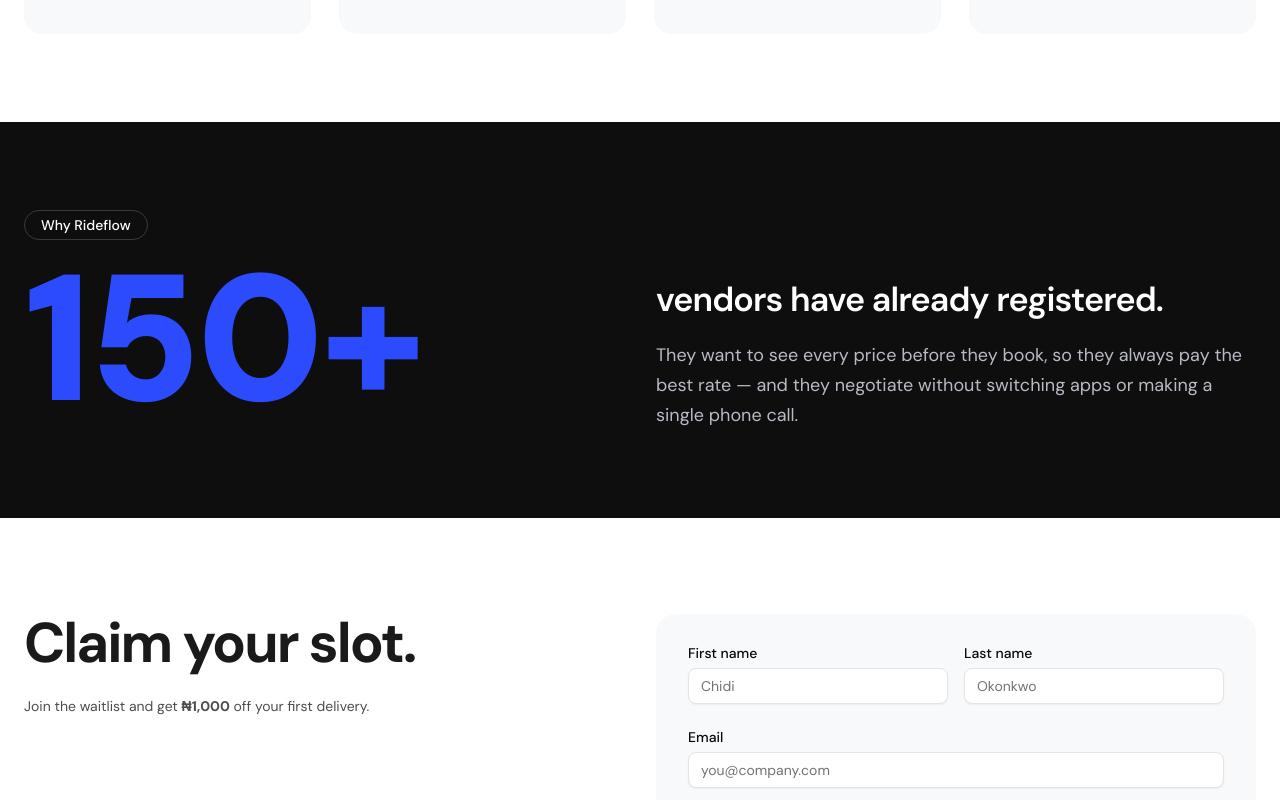
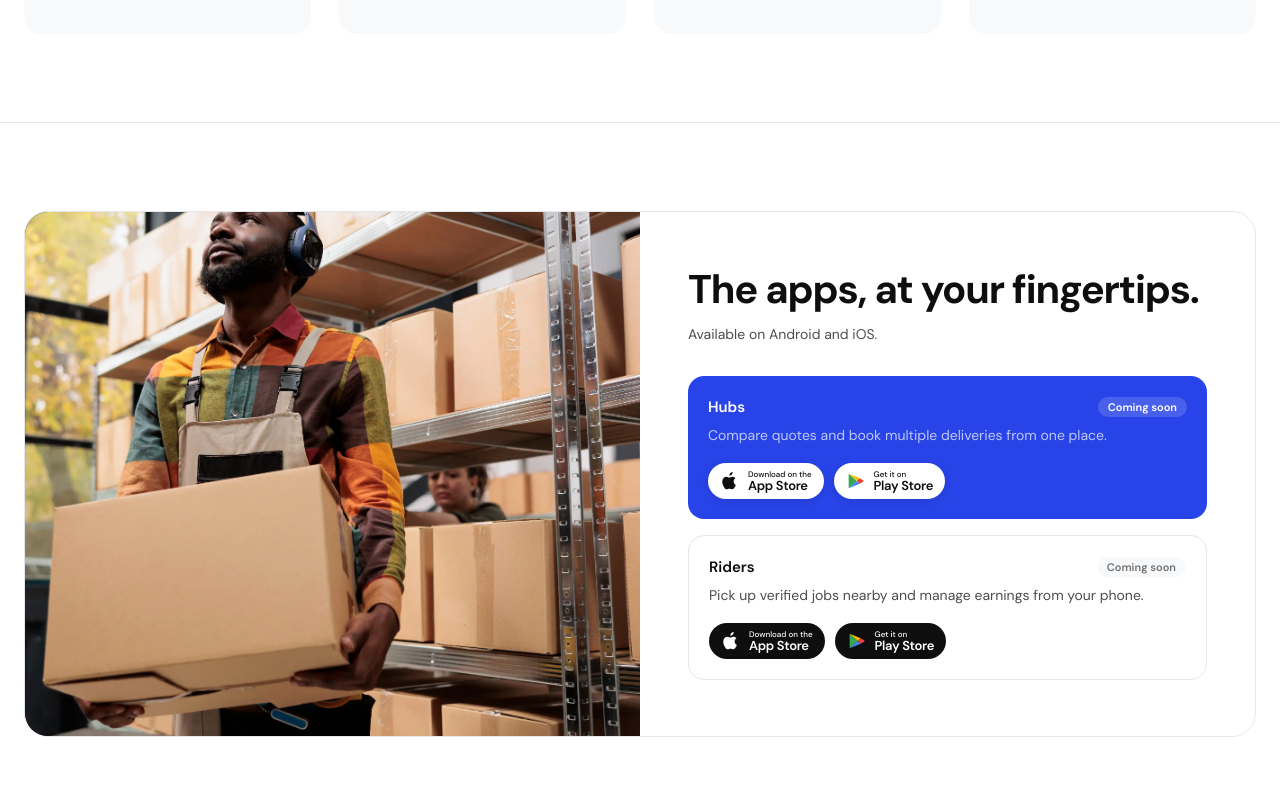
Before and after one commit to RideflowHQ/rideflow-waitlist, a Next.js app: page /move in a window 1280 px wide. Shown: the part 1120-1920 px from the top of the page. Built offline with nearby package versions, Linux system fonts and the light colour scheme; no server answers.

Commit message:
deep link

```diff
--- /dev/null
+++ b/app/company/[id]/page.tsx
@@ -0,0 +1,5 @@
+import { redirect } from "next/navigation";
+
+export default function CompanyFallback() {
+  redirect("/move");
+}
--- a/app/move/page.client.tsx
+++ b/app/move/page.client.tsx
@@ -10,6 +10,7 @@
   DialogTitle,
 } from "@/components/ui/dialog";
 import { Input } from "@/components/ui/input";
+import { AppDownloadSection } from "@/components/website/move/app-download-cta";
 import { MoveWaitlistForm } from "@/components/website/move/waitlist-form";
 
 const quotes = [
@@ -239,6 +240,8 @@
         </div>
       </section>
 
+      <AppDownloadSection />
+
       <section
         id="why-rideflow"
         className="scroll-mt-28 bg-rideflow-ink-hard py-14 md:py-[88px]"
--- /dev/null
+++ b/components/website/move/app-download-cta.tsx
@@ -0,0 +1,150 @@
+import Image from "next/image";
+import type { ReactNode } from "react";
+
+function AppleMark() {
+  return (
+    <svg viewBox="0 0 24 24" className="size-5 shrink-0" aria-hidden>
+      <path
+        fill="currentColor"
+        d="M16.37 12.64c.03-2.54 2.07-3.77 2.16-3.83-1.18-1.73-3.01-1.97-3.66-2-1.56-.16-3.04 1.04-3.83 1.04-.79 0-2.01-1.02-3.3-.99-1.7.03-3.27.99-4.14 2.52-1.77 3.07-.45 7.61 1.27 10.1.84 1.22 1.84 2.59 3.15 2.54 1.26-.05 1.74-.82 3.26-.82s1.95.82 3.29.79c1.36-.02 2.22-1.24 3.05-2.47.96-1.4 1.35-2.76 1.38-2.83-.03-.01-2.63-1.01-2.63-4.05ZM14.15 4.27c.69-.84 1.16-2 1.03-3.16-1 .04-2.21.67-2.93 1.5-.64.74-1.2 1.93-1.05 3.07 1.11.09 2.25-.57 2.95-1.41Z"
+      />
+    </svg>
+  );
+}
+
+function PlayMark() {
+  return (
+    <svg viewBox="0 0 24 24" className="size-5 shrink-0" aria-hidden>
+      <path fill="#34A853" d="M3.2 20.8 13 12 3.2 3.2v17.6Z" />
+      <path fill="#FBBC04" d="M16.4 8.6 13 12 3.2 3.2z" />
+      <path fill="#4285F4" d="M16.4 15.4 13 12 3.2 20.8z" />
+      <path fill="#EA4335" d="M20.5 11.1 16.4 8.6 13 12l3.4 3.4 4.1-2.4c.7-.4.7-1.5 0-1.9Z" />
+    </svg>
+  );
+}
+
+function StoreBadge({
+  icon,
+  kicker,
+  name,
+  tone,
+}: {
+  icon: ReactNode;
+  kicker: string;
+  name: string;
+  tone: "light" | "dark";
+}) {
+  return (
+    <span
+      className={`inline-flex h-9 cursor-default items-center gap-2 rounded-full px-3 ${
+        tone === "light"
+          ? "bg-white text-rideflow-ink-hard shadow-[0_2px_8px_rgba(14,14,14,0.12)]"
+          : "bg-rideflow-ink-hard text-white"
+      }`}
+    >
+      {icon}
+      <span className="flex flex-col leading-none">
+        <span className="text-[8px] font-medium">{kicker}</span>
+        <span className="mt-px text-[13px] font-semibold tracking-tight">
+          {name}
+        </span>
+      </span>
+    </span>
+  );
+}
+
+function AppCard({
+  title,
+  text,
+  featured,
+}: {
+  title: string;
+  text: string;
+  featured?: boolean;
+}) {
+  return (
+    <div
+      className={`rounded-2xl p-5 ${
+        featured
+          ? "bg-rideflow-blue text-white"
+          : "border border-rideflow-hairline bg-white text-rideflow-ink-hard"
+      }`}
+    >
+      <div className="flex items-center justify-between gap-3">
+        <p className="text-[15px] font-semibold">{title}</p>
+        <span
+          className={`rounded-full px-2.5 py-0.5 text-[11px] font-semibold ${
+            featured
+              ? "bg-white/15 text-white"
+              : "bg-body-gray text-rideflow-text-extralight"
+          }`}
+        >
+          Coming soon
+        </span>
+      </div>
+      <p
+        className={`mt-1.5 text-sm leading-relaxed ${
+          featured ? "text-white/70" : "text-rideflow-text-light"
+        }`}
+      >
+        {text}
+      </p>
+      <div className="mt-4 flex flex-wrap gap-2.5">
+        <StoreBadge
+          tone={featured ? "light" : "dark"}
+          icon={<AppleMark />}
+          kicker="Download on the"
+          name="App Store"
+        />
+        <StoreBadge
+          tone={featured ? "light" : "dark"}
+          icon={<PlayMark />}
+          kicker="Get it on"
+          name="Play Store"
+        />
+      </div>
+    </div>
+  );
+}
+
+export function AppDownloadSection() {
+  return (
+    <section
+      id="apps"
+      className="scroll-mt-28 border-t border-rideflow-hairline bg-white py-14 md:py-[88px]"
+    >
+      <div className="container mx-auto max-w-7xl px-6">
+        <div className="grid overflow-hidden rounded-[24px] border border-rideflow-hairline lg:grid-cols-2">
+          <div className="relative min-h-[280px] bg-rideflow-ink-hard lg:min-h-full">
+            <Image
+              src="/home/man-carry.webp"
+              alt=""
+              fill
+              className="object-cover"
+              sizes="(max-width: 1024px) 100vw, 50vw"
+            />
+          </div>
+          <div className="flex flex-col justify-center bg-white px-6 py-10 sm:px-10 md:px-12 md:py-14">
+            <h2 className="max-w-[22ch] text-3xl font-bold leading-[1.08] tracking-[-0.03em] text-rideflow-ink-hard md:text-[40px]">
+              The apps, at your fingertips.
+            </h2>
+            <p className="mt-3 text-sm text-rideflow-text-light">
+              Available on Android and iOS.
+            </p>
+            <div className="mt-8 flex flex-col gap-4">
+              <AppCard
+                featured
+                title="Hubs"
+                text="Compare quotes and book multiple deliveries from one place."
+              />
+              <AppCard
+                title="Riders"
+                text="Pick up verified jobs nearby and manage earnings from your phone."
+              />
+            </div>
+          </div>
+        </div>
+      </div>
+    </section>
+  );
+}
--- a/next.config.ts
+++ b/next.config.ts
@@ -15,6 +15,18 @@
     minimumCacheTTL: 60,
     dangerouslyAllowSVG: true,
     contentSecurityPolicy: "default-src 'self'; script-src 'none'; sandbox;",
+  },
+  async headers() {
+    return [
+      {
+        source: "/.well-known/apple-app-site-association",
+        headers: [{ key: "Content-Type", value: "application/json" }],
+      },
+      {
+        source: "/.well-known/assetlinks.json",
+        headers: [{ key: "Content-Type", value: "application/json" }],
+      },
+    ];
   },
   async rewrites() {
     const origin = (process.env.NEXT_PUBLIC_API_BASE_URL ?? "")
```
Also changed, not shown: app/.well-known/apple-app-site-association/route.ts (added), app/.well-known/assetlinks.json/route.ts (added).
